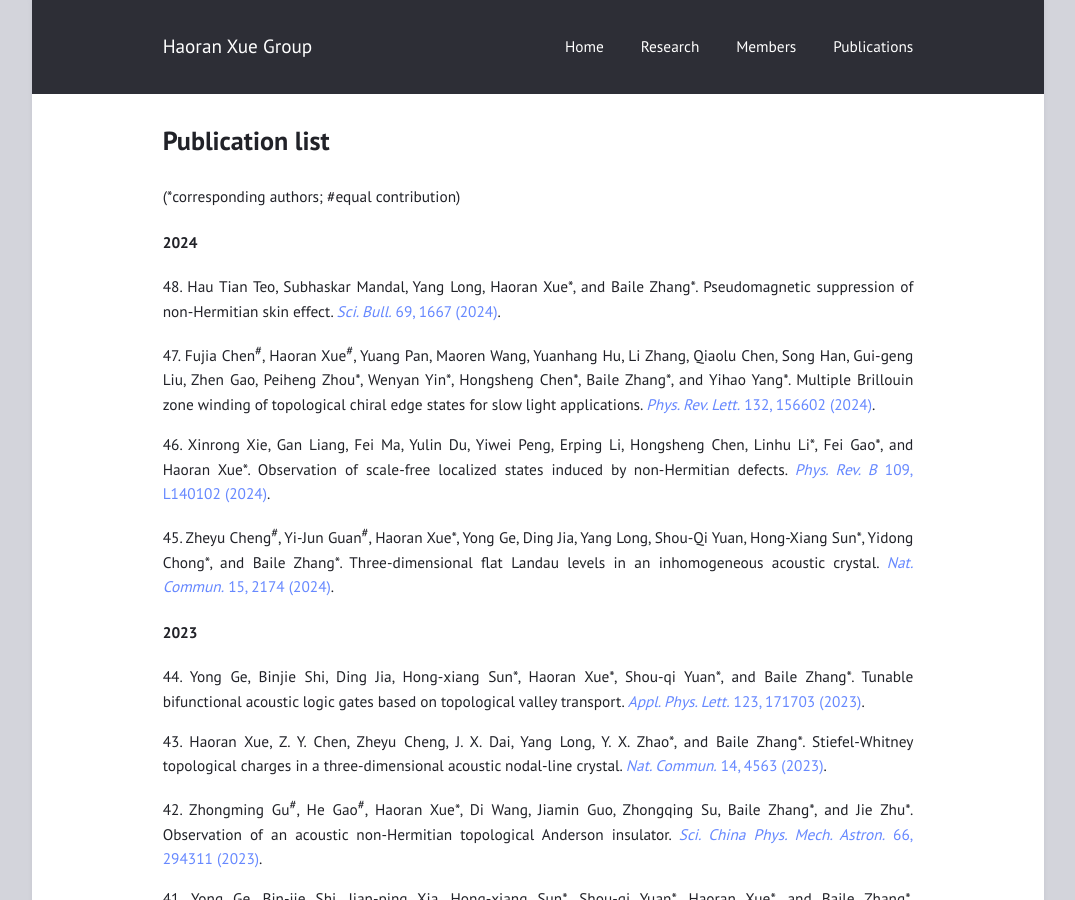
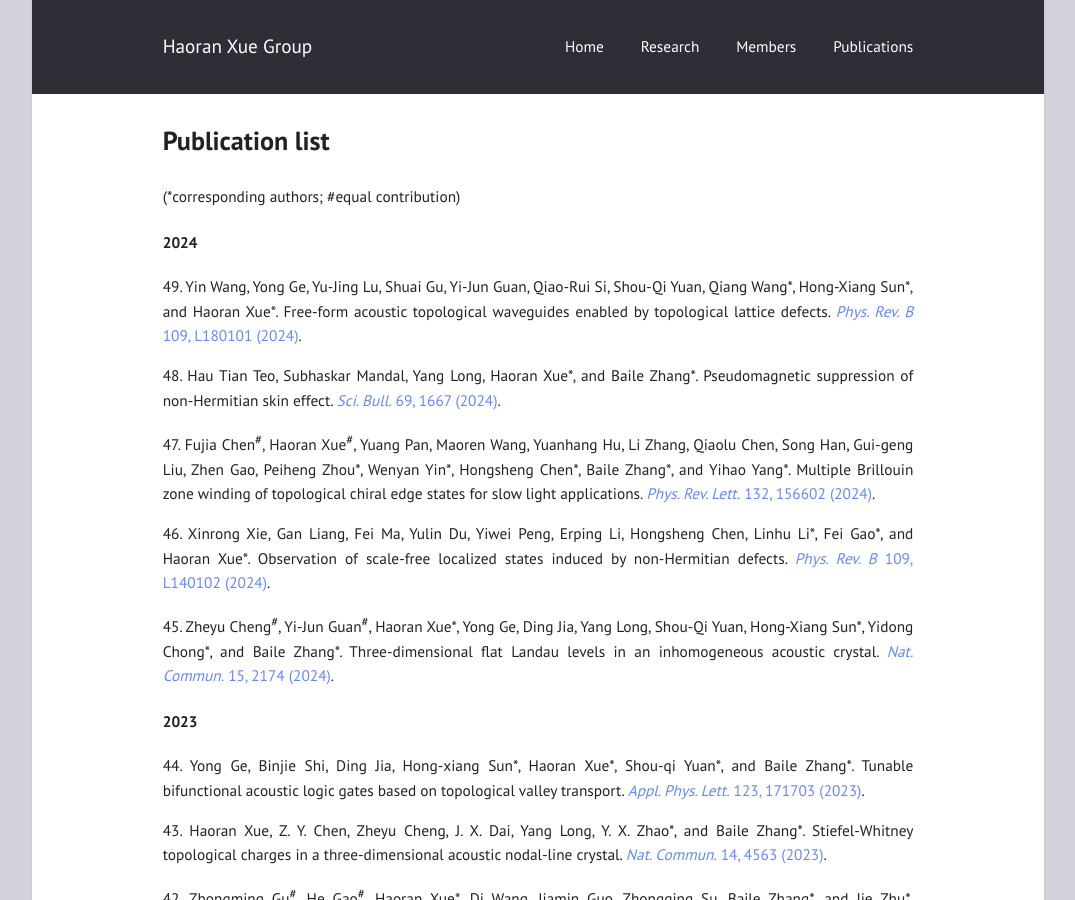
Before and after one commit to haoran-group/haoran-group.github.io, a Jekyll site: the page built from paper.md, in a window 1280 px wide and 900 px high. Shown: the whole window, without its empty margins (102-1177 px from the left). Built offline with Jekyll 4.4.1, drawn with Linux system fonts in a browser that asks for light colours.

Commit message:
Update paper.md

```diff
--- a/paper.md
+++ b/paper.md
@@ -6,6 +6,8 @@ title: Publication list
 (*corresponding authors; #equal contribution)
 
 #### 2024
+
+49\. Yin Wang, Yong Ge, Yu-Jing Lu, Shuai Gu, Yi-Jun Guan, Qiao-Rui Si, Shou-Qi Yuan, Qiang Wang\*, Hong-Xiang Sun\*, and Haoran Xue\*. Free-form acoustic topological waveguides enabled by topological lattice defects. [*Phys. Rev. B* 109, L180101 (2024)](https://doi.org/10.1103/PhysRevB.109.L180101).
 
 48\. Hau Tian Teo, Subhaskar Mandal, Yang Long, Haoran Xue\*, and Baile Zhang\*. Pseudomagnetic suppression of non-Hermitian skin effect. [*Sci. Bull.* 69, 1667 (2024)](https://doi.org/10.1016/j.scib.2024.04.023).
 
```
